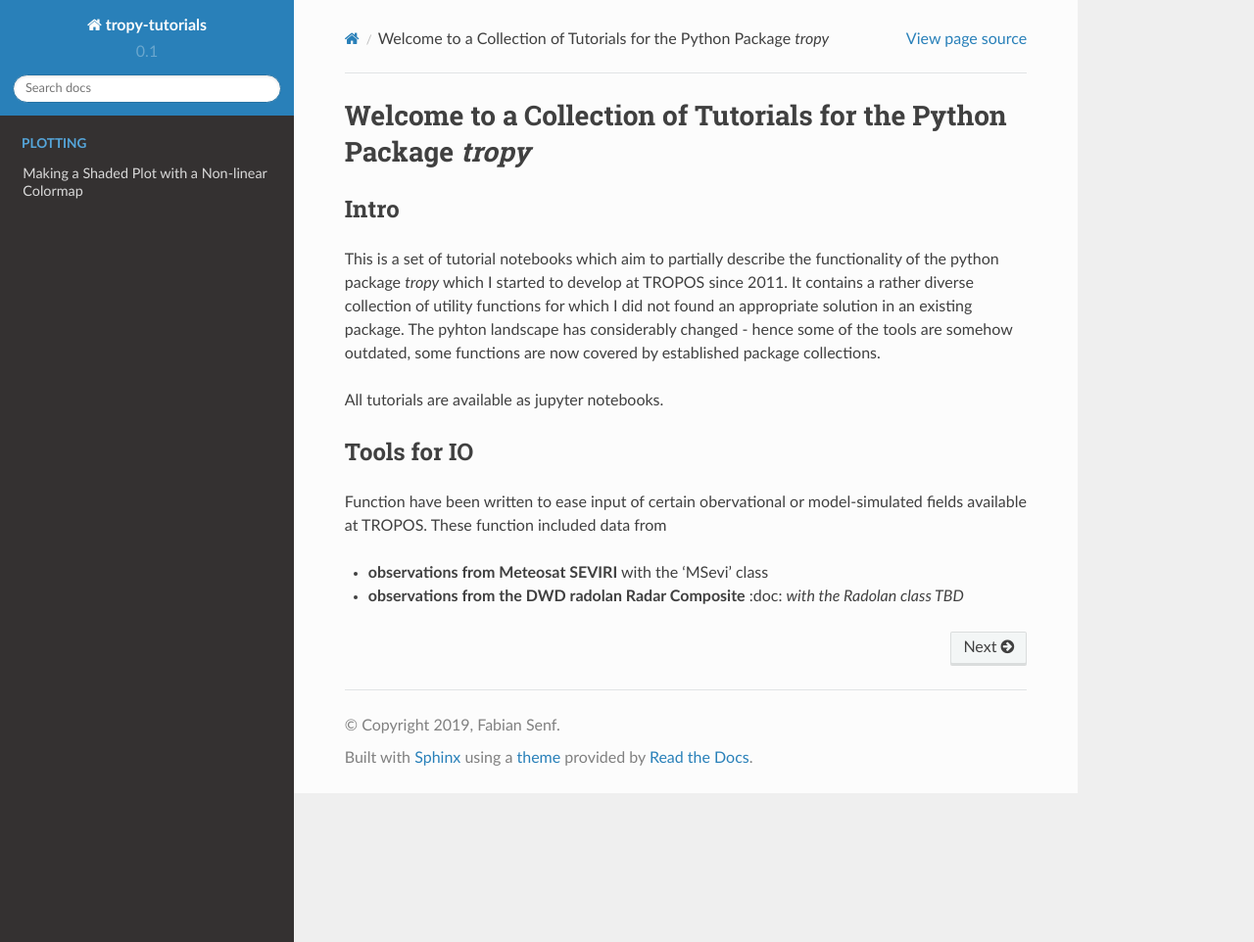
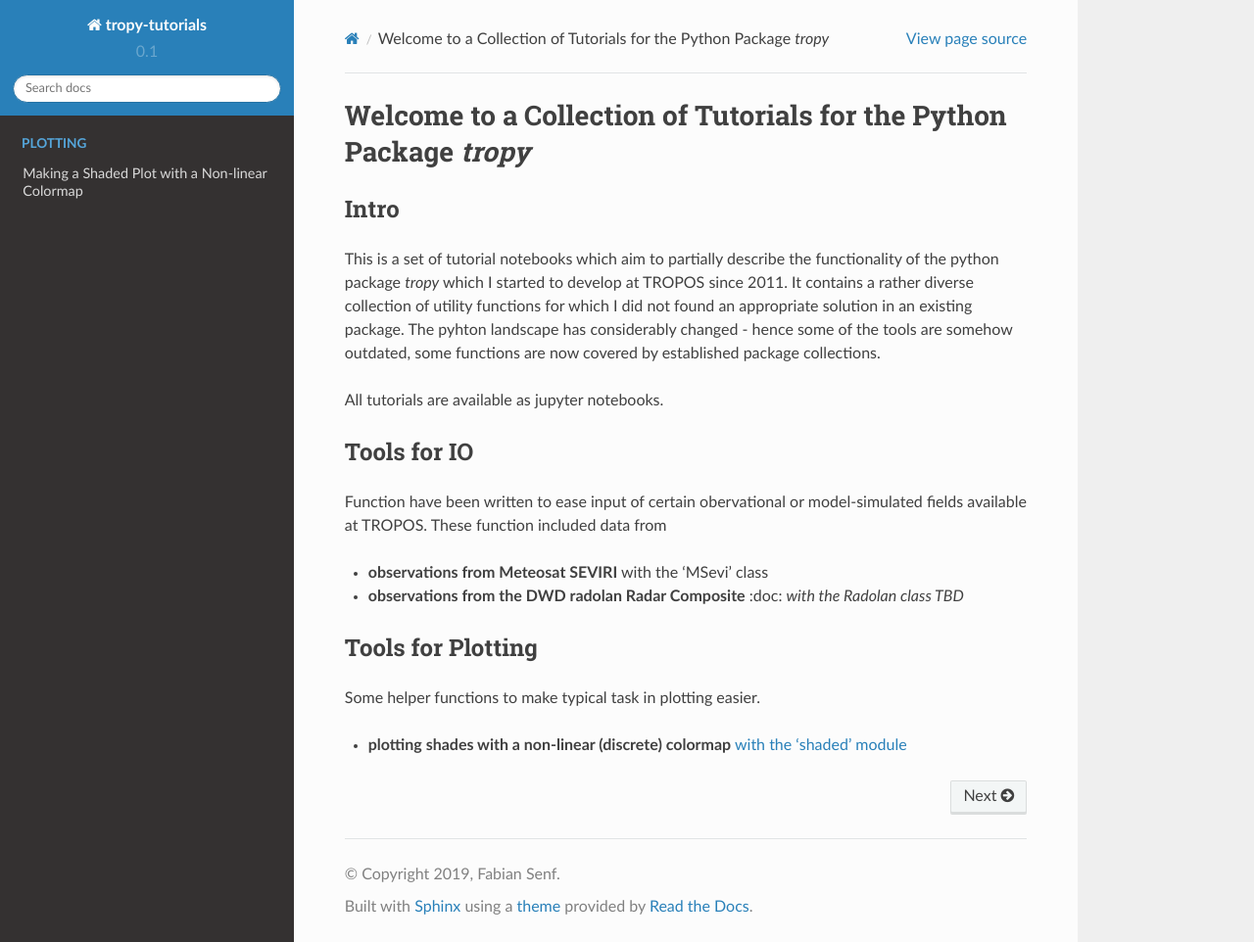
Before and after one commit to fsenf/proj.tropy-tutorials, a Sphinx documentation site: the page built from docs/source/index.rst, in a window 1280 px wide and 962 px high. Shown: the whole window at 98% size. Built offline with Sphinx 7.4.7 and the Read the Docs theme 2.0.0, drawn with Linux system fonts in a browser that asks for light colours; pages that are not in the unit, such as notebooks, are missing from menus.

Commit message:
updated index for shaded mtutorial

```diff
--- a/docs/source/index.rst
+++ b/docs/source/index.rst
@@ -20,6 +20,16 @@ Function have been written to ease input of certain obervational or model-simula
 * **observations from the DWD radolan Radar Composite**
   :doc: `with the Radolan class TBD`
 
+
+Tools for Plotting
+------------------
+Some helper functions to make typical task in plotting easier.
+
+* **plotting shades with a non-linear (discrete) colormap**
+  :doc:`with the 'shaded' module <Shaded_Plots_with_Nonlinear_Colormaps>`
+
+
+
 .. toctree::
    :maxdepth: 1
    :hidden:
```
